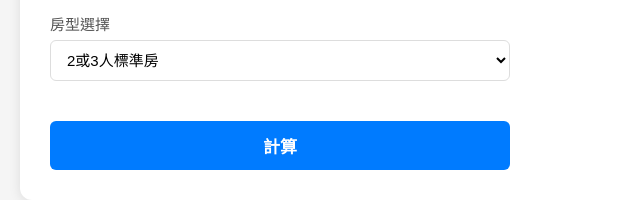
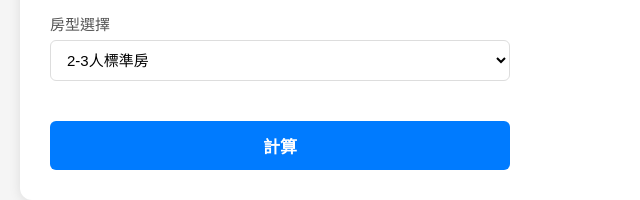
Before and after one commit to gordonpon/Guanziling2026, a plain HTML site: page index.html in a window 1280 px wide. Shown: the part 433-633 px from the top of the page, 0-640 px from the left. Drawn offline with Linux system fonts and the light colour scheme.

Commit message:
feat: 修正房型名稱

```diff
--- a/index.html
+++ b/index.html
@@ -50,9 +50,9 @@
                 <div class="form-group">
                     <label class="label">房型選擇</label>
                     <select id="roomType">
-                        <option value="r2">2或3人標準房</option>
+                        <option value="r2">2-3人標準房</option>
                         <option value="r4">4人標準房</option>
-                        <option value="r2spa">2或3人湯屋房</option>
+                        <option value="r2spa">2-3人湯屋房</option>
                         <option value="r4spa">4人湯屋房、親子房、和室</option>
                         <option value="r6">6人湯屋房</option>
                     </select>
--- a/main.js
+++ b/main.js
@@ -32,7 +32,7 @@ function calc() {
 
     // ===== 規則 4：同工+家眷超過 3 人不可選二人房 =====
     if ((employees + familyMembers) > 3 && (roomType === "r2" || roomType === "r2spa")) {
-        const roomTypeName = roomType === "r2" ? "二人房" : "二人房(含湯屋)";
+        const roomTypeName = roomType === "r2" ? "2-3人標準房" : "2-3人湯屋房";
         alert(`同工及家眷人數加總為 ${employees + familyMembers} 人，已超過 3 人\n\n不可選擇「${roomTypeName}」\n\n請重新選擇房型`);
         return;
     }
```
